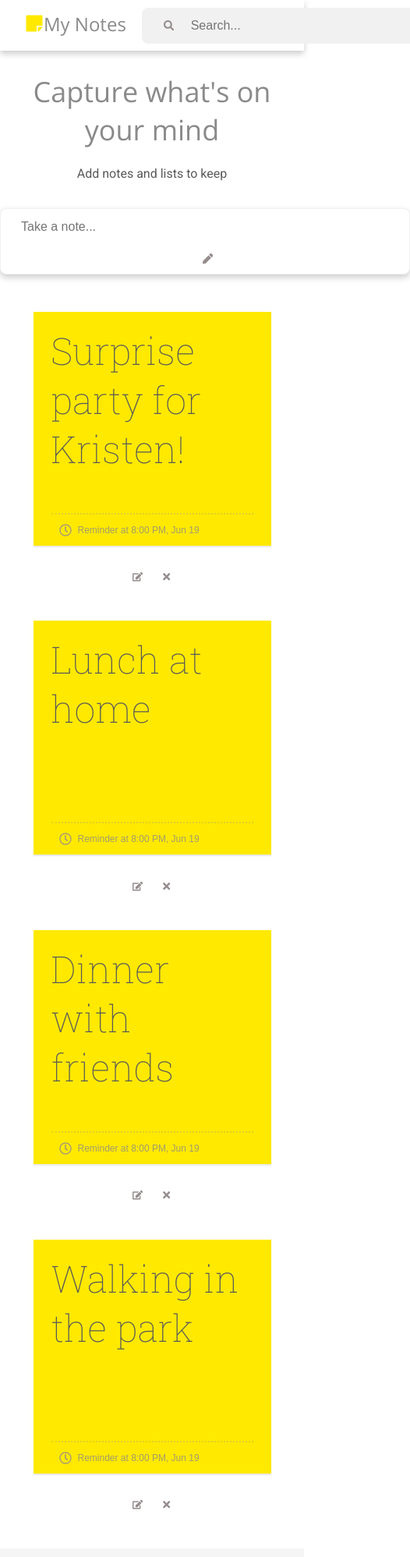
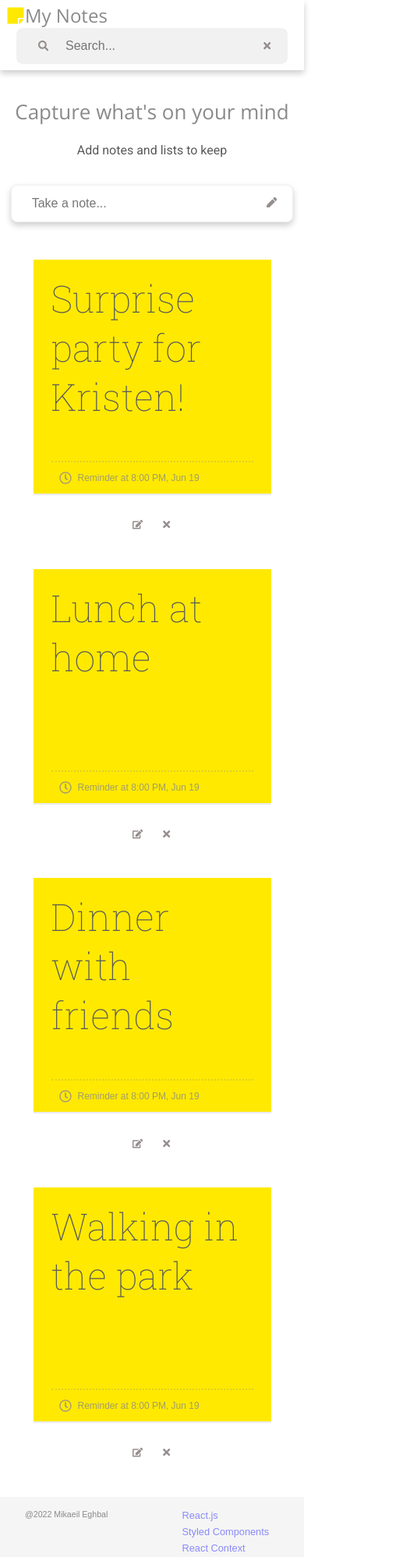
Before and after one commit to mikaeileghbal/mynotes, a React app: page / in a window 390 px wide. Shown: the top 1997 px of the page at 78% size, 526 px wide, since content can reach past the window. Built offline with nearby package versions, Linux system fonts and the light colour scheme.

Commit message:
Make responsive

```diff
--- a/src/components/Footer.js
+++ b/src/components/Footer.js
@@ -15,12 +15,25 @@ const FooterStyles = styled.footer`
 
   ul {
     list-style-type: none;
+    display: flex;
+    flex-direction: column;
+
+    @media screen and (min-width: 600px) {
+      flex-direction: row;
+    }
 
     li {
       display: inline-block;
       margin: 0 0.8rem;
       color: #8a8afa;
       user-select: none;
+    }
+
+    li + li {
+      margin-top: 0.5em;
+      @media screen and (min-width: 580px) {
+        margin-top: 0;
+      }
     }
   }
 
--- a/src/components/styles/FormStyles.js
+++ b/src/components/styles/FormStyles.js
@@ -32,8 +32,12 @@ const FormStyles = styled.section`
     padding: 14px 10px;
     border: none;
     outline: none;
-    width: 500px;
+    width: 300px;
     transition: width 0.3s ease;
+
+    @media screen and (min-width: 768px) {
+      width: 500px;
+    }
   }
 `;
 
--- a/src/components/styles/HeaderStyles.js
+++ b/src/components/styles/HeaderStyles.js
@@ -4,18 +4,27 @@ const HeaderStyles = styled.div`
   header {
     z-index: 10;
     background-color: white;
-    padding: 0.6rem 2rem;
+    padding: 0.5rem 0.5rem;
     box-shadow: 0px 4px 8px rgba(0, 0, 0, 0.2);
     position: fixed;
     width: 100%;
     display: grid;
-    grid-template-columns: 150px 1fr 150px;
+    grid-template-columns: 1fr;
     align-items: center;
+
+    @media screen and (min-width: 768px) {
+      grid-template-columns: 150px 1fr 150px;
+      padding: 0.6rem 2rem;
+    }
   }
 
   section {
     text-align: center;
-    padding-top: 3em;
+    padding-top: 5em;
+
+    @media sceen and (min-width: 768px) {
+      padding-top: 3em;
+    }
   }
 
   h1 {
@@ -31,9 +40,13 @@ const HeaderStyles = styled.div`
   h2 {
     font-family: "Open Sans", sans-serif;
     color: #8a8a8a;
-    font-size: 36px;
+    font-size: 26px;
     font-weight: 300;
     padding: 45px 0 22px;
+
+    @media screen and (min-width: 768px) {
+      font-size: 36px;
+    }
   }
 
   p {
@@ -75,8 +88,12 @@ const HeaderStyles = styled.div`
     padding: 14px 10px;
     border: none;
     outline: none;
-    width: 600px;
+    width: 250px;
     transition: width 0.3s ease;
+
+    @media screen and (min-width: 920px) {
+      width: 600px;
+    }
   }
 
   input:focus {
```
